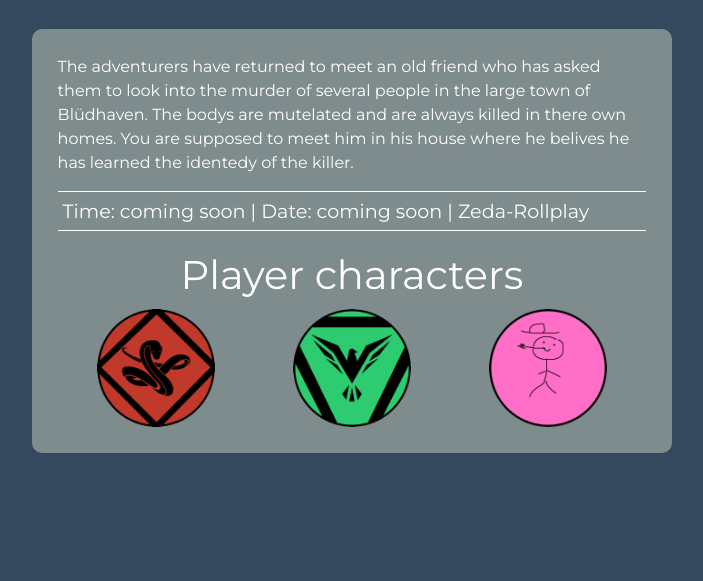
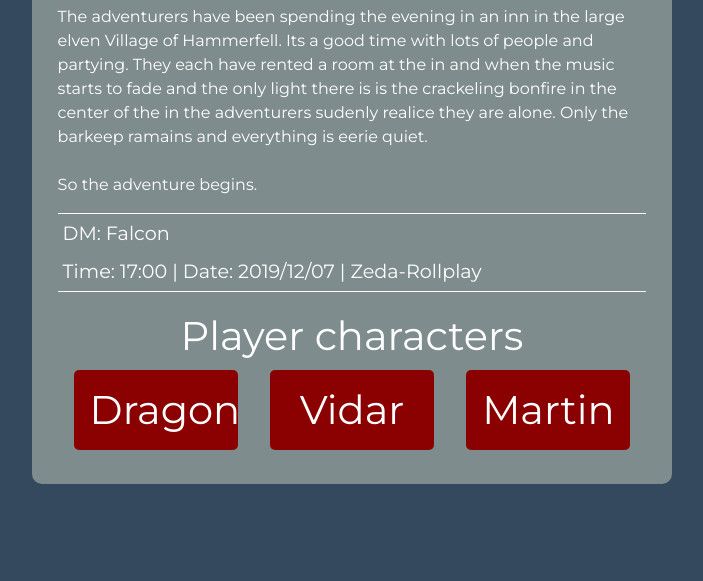
Before and after one commit to Bjorn97/Zeda.me, a PHP site: page /DnD.html in a window 1280 px wide. Shown: the part 351-932 px from the top of the page, without its empty margins (288-991 px from the left). Before the commit the page ends 804 px from the top, so only its background shows below. Run offline with PHP 8.4, Linux system fonts and the light colour scheme.

Commit message:
Dnd adventure added

```diff
--- a/DnD.html
+++ b/DnD.html
@@ -21,6 +21,38 @@
             <li class="nav-item"><a class="nav-link" href="index.html">Home</a></li>
         </ul>
     </nav>
+
+    <div class="title" style="height:200px; background-image: url(img/cicero.jpg)">
+        <h1>Ciceros curse</h1>
+    </div>
+    <div class="adventure">
+        <p>
+            The adventurers have been spending the evening in an inn in the large elven Village of Hammerfell. Its a good time with
+            lots of people and partying. They each have rented a room at the in and when the music starts to fade and the only light there is
+            is the crackeling bonfire in the center of the in the adventurers sudenly realice they are alone. Only the barkeep ramains and everything is eerie quiet.
+            <br>
+            <br>
+            So the adventure begins.
+        </p>
+        <div class="time">
+            <p>DM: Falcon</p>
+            <p>Time: 17:00 | Date: 2019/12/07 | Zeda-Rollplay</p>
+        </div>
+        <h3>Player characters</h3>
+        <div class="pcs">
+            <div class="pc">
+                <h1 class="player">Dragon</h1>
+            </div>
+            <div class="pc">
+                <h1 class="player">Vidar</h1>
+            </div>
+            <div class="pc">
+                <h1 class="player">Martin</h1>
+            </div>
+        </div>
+    </div>
+
+
     <div class="title">
         <h1>A night in Blüdhaven</h1>
     </div>
--- a/style/stylednd.css
+++ b/style/stylednd.css
@@ -75,6 +75,14 @@
     width: 60%;
 }
 
+.player {
+    padding: 1rem;
+    background-color: darkred;
+    border-radius: 5px;
+    margin-right: 1rem;
+    margin-left: 1rem;
+}
+
 @media screen and (max-width: 800px) {
     .title {
         width: 90%;
```
Also changed, not shown: img/cicero.jpg (added).
